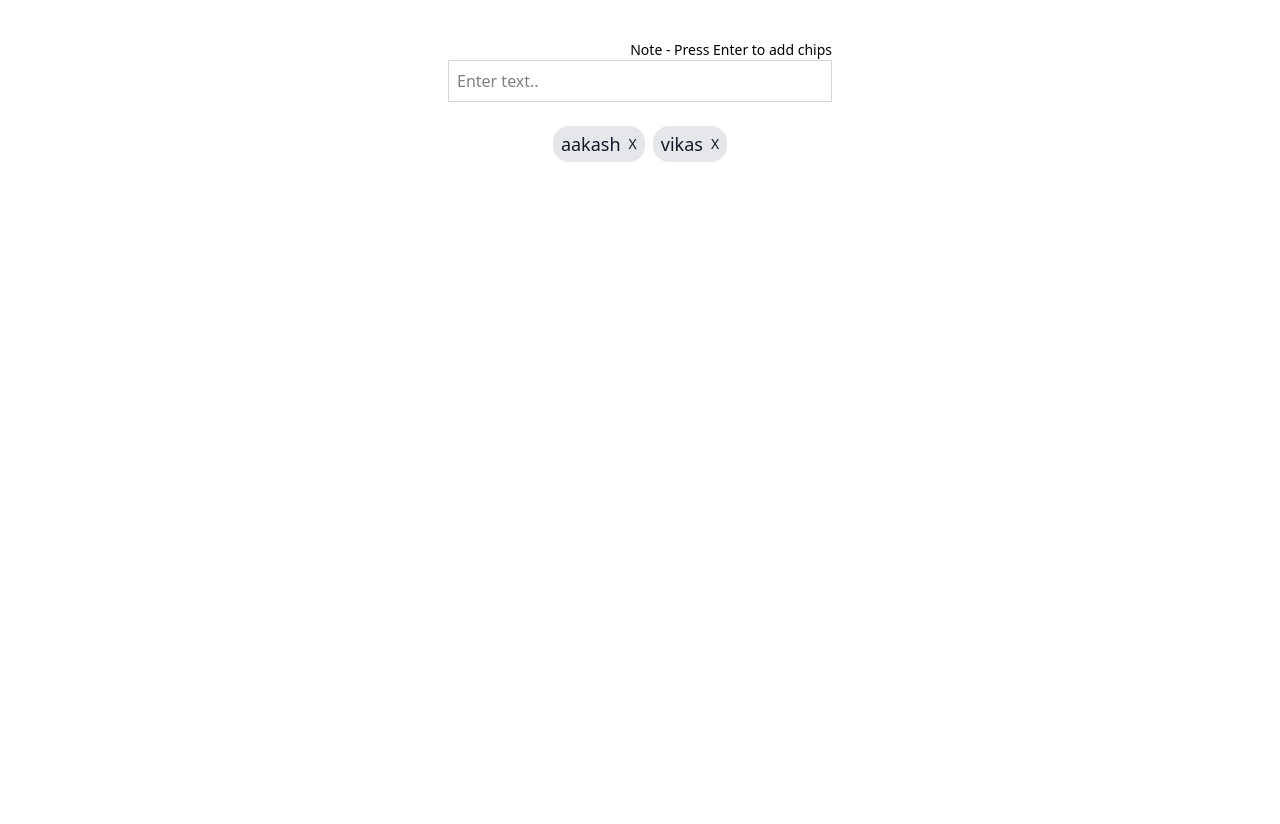
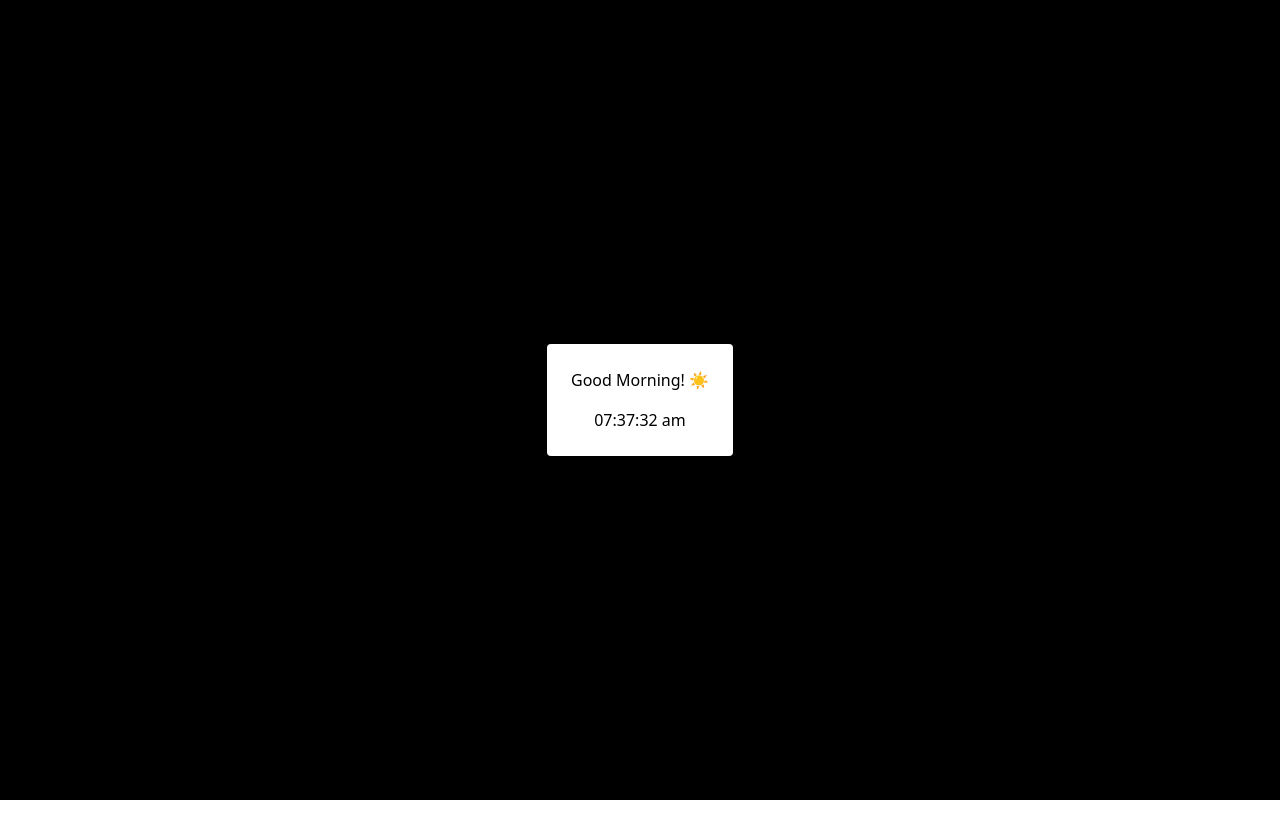
Before and after one commit to aakashojha68/react-interview-prep, a React (Vite) app: page / in a window 1280 px wide. After the commit the page ends 800 px from the top, so only its background shows below. Built offline with nearby package versions, Linux system fonts and the light colour scheme.

Commit message:
03-dynamic-greeting-app

```diff
--- /dev/null
+++ b/src/03-dynamic-greeting-app/DynamicGreetingApp.jsx
@@ -0,0 +1,74 @@
+import { useEffect, useState } from "react";
+
+/*
+🧩 Problem: Build a Dynamic Greeting App
+Create a small app in React that shows a greeting message and the current time. The greeting should change automatically based on the time of day.
+
+✅ Requirements
+Show the Current Time
+
+Use JavaScript's toLocaleTimeString() method to display the current time.
+
+The time should update every second (like a digital clock).
+
+Display a Greeting Based on Time
+
+Between 5 AM to 12 PM → Show "Good Morning! ☀️"
+
+Between 12 PM to 5 PM → Show "Good Afternoon! 🌤️"
+
+Between 5 PM to 9 PM → Show "Good Evening! 🌆"
+
+Between 9 PM to 5 AM → Show "Good Nigth! 🌙✨"
+
+Auto Update
+
+The greeting and time should update on their own without needing a refresh.
+
+*/
+
+const DynamicGreetingApp = () => {
+  const [date, setDate] = useState(new Date());
+
+  useEffect(() => {
+    const id = setInterval(() => setDate(new Date()), 1000);
+    return () => clearInterval(id);
+  }, []);
+
+  const generateText = () => {
+    const hr = date.getHours();
+    if (hr >= 5 && hr < 12) {
+      return "Good Morning! ☀️";
+    } else if (hr >= 12 && hr < 17) {
+      return "Good Afternoon! 🌤️";
+    } else if (hr >= 17 && hr < 21) {
+      return "Good Evening! 🌆";
+    } else {
+      return "Good Night! 🌙✨";
+    }
+  };
+
+  return (
+    <div className="min-h-screen bg-black flex justify-center items-center">
+      <div className=" bg-white rounded p-6 text-center">
+        <h1>{generateText()}</h1>
+        <h1 className="mt-4">
+          {date.toLocaleTimeString(["en-IN"], {
+            hour: "2-digit",
+            minute: "2-digit",
+            second: "2-digit",
+          })}
+        </h1>
+      </div>
+    </div>
+  );
+};
+
+export default DynamicGreetingApp;
+
+/*
+
+key learning:
+toLocaleTimeString inbuilt function on date.
+
+*/
--- a/src/App.jsx
+++ b/src/App.jsx
@@ -1,8 +1,9 @@
 import CursorTrackingWithThrottle from "./01-cursor-tracking-with-throttle/CursorTrackingWithThrottle";
 import Chips from "./02-chips/Chips";
+import DynamicGreetingApp from "./03-dynamic-greeting-app/DynamicGreetingApp";
 
 function App() {
-  return <Chips />;
+  return <DynamicGreetingApp />;
 }
 
 export default App;
```
